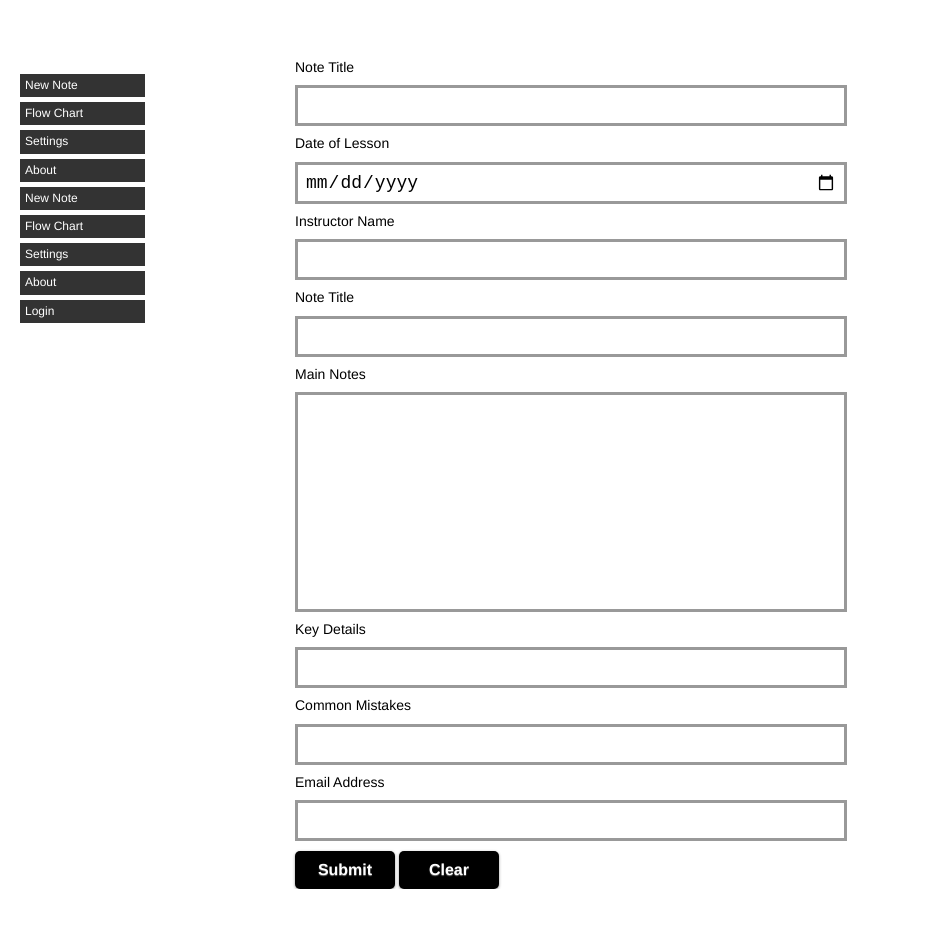
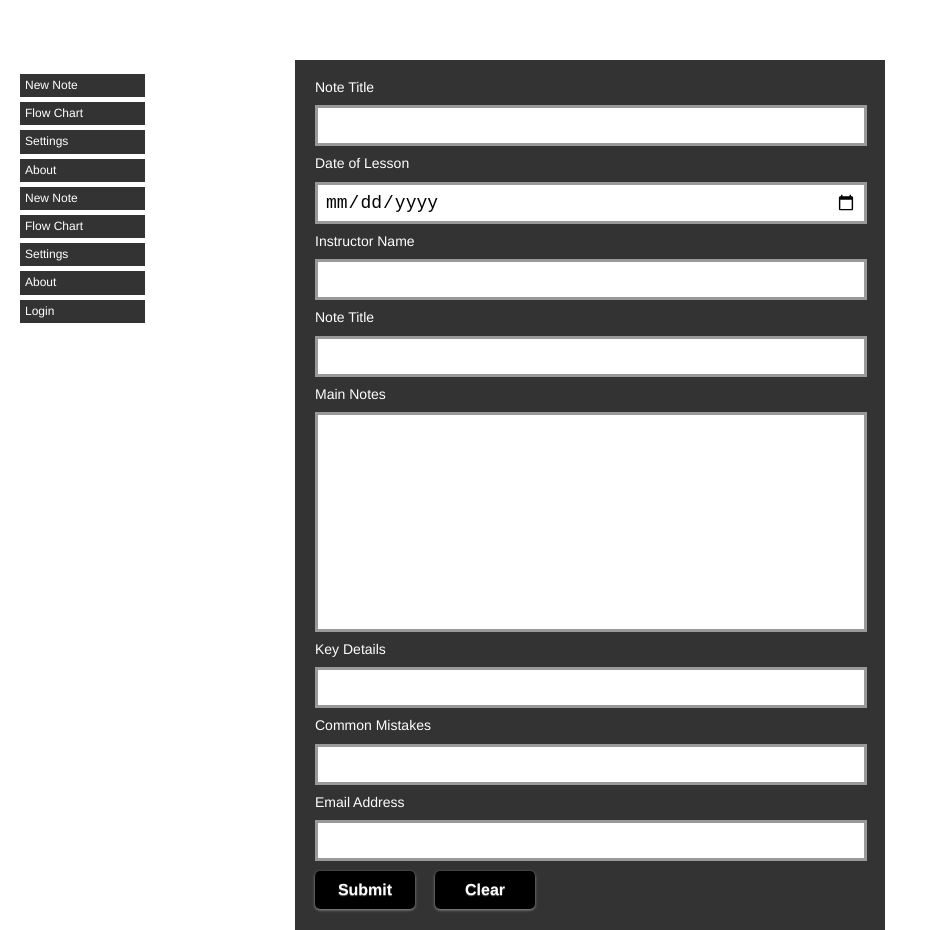
Before and after one commit to kfosterone/BJJ-Notes, a plain HTML site: page index.html in a window 1280 px wide. Shown: the whole page, without its empty margins (0-928 px from the left). Before the commit the page ends 889 px from the top, so only its background shows below. Drawn offline with Linux system fonts and the light colour scheme.

Commit message:
Updated CSS
Updated CSS to make sidebar and main_square the same color.
Also, gave main_square equal padding around form.

```diff
--- a/index.html
+++ b/index.html
@@ -51,6 +51,7 @@
                 <input type="date" id="date" class="wide_text_field"name="date_field" />
                  <br>
                 <span>Instructor Name</span>
+                <br>
                 <input type="text" class="wide_text_field" id="instructor" name="instructor" />
                 <br>
                 <span>Note Title</span>
@@ -60,12 +61,15 @@
                 <input type="text" class="large_text_field" id="main_notes" name="main_notes" />
                 <br>
                 <span>Key Details</span>
+                <br>
                 <input type="text" class="wide_text_field" id="key_details" name="key_details" />
                 <br>
                 <span>Common Mistakes</span>
+                <br>
                 <input type="text" class="wide_text_field" id="common_mistakes" name="common_mistakes" />
                 <br>
-                <span>Email Address</span>
+                <span align= left>Email Address</span>
+                <br>
                 <input type="Email" class="wide_text_field" id="email_field" name="email_field" />
                 <br>
                 <input type="submit" id="submit_new_note" value="Submit" class="button" />
--- a/resources/css/main.css
+++ b/resources/css/main.css
@@ -106,10 +106,18 @@ p {
 /* MAIN - SQUARE FORMATTING */
 
 #main_square {
-	width: 300px;
+	width: 550px;
+	height: 830px;
 	margin-left:295px;
 	margin-top:60px;
+	background: rgba(0, 0, 0, 0.8);
+	padding: 20px;
 
+}
+
+#main_square span, button{
+	color: white;
+	float: left;
 }
 
 
@@ -159,7 +167,9 @@ input[class="large_text_field"] {
 #new_note_form input[type="submit"],
 #new_note_form input[type="button"] {
     padding: 10px 12px;
+    margin-right: 20px;
     width: 100px;
+    float: left;
 
 
 }
```
